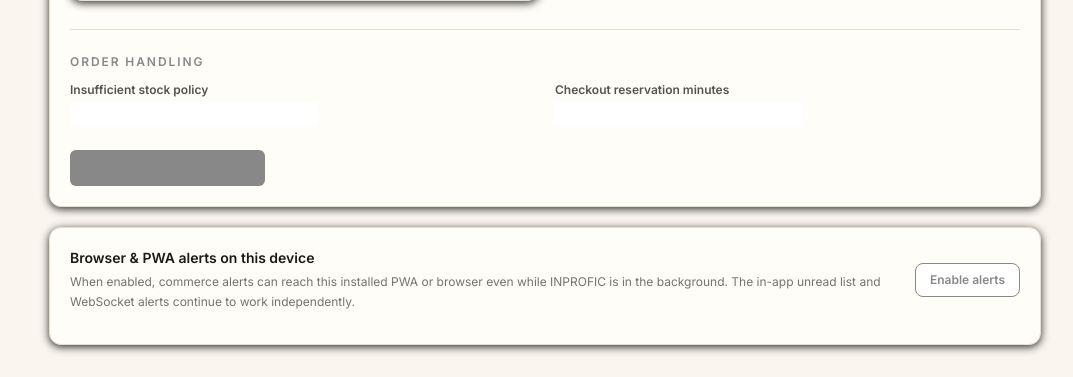
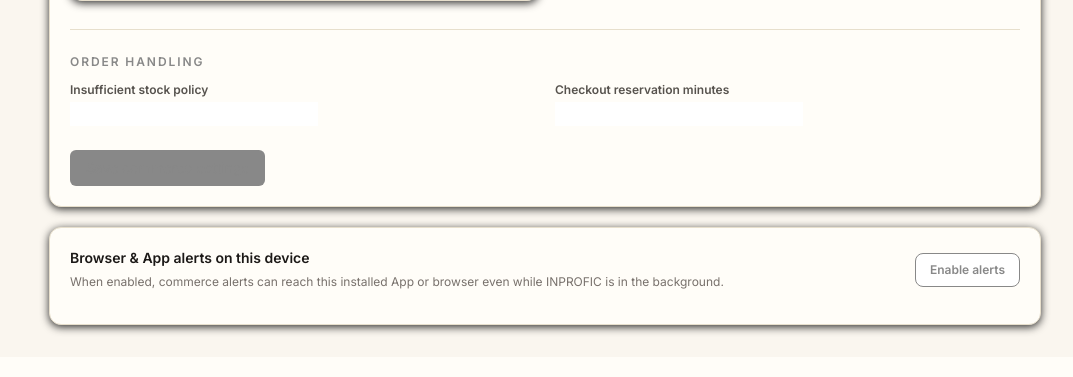
Before and after one commit to wunmijordan/StoreTrack, a Django app: template templates/commerce/settings.html in a window 1280 px wide. Shown: the part 1216-1593 px from the top of the page, without its empty margins (207-1280 px from the left). After the commit the page ends 1552 px from the top, so only its background shows below. Run offline with Django 5.2, Linux system fonts and the light colour scheme; the template is opened without the code that fills it: most values are stand-ins (such as "Sample title", 1, 10 or a date in 2020); form fields are guessed from the names that the template uses.

Commit message:
PWA Update

```diff
--- a/templates/commerce/settings.html
+++ b/templates/commerce/settings.html
@@ -76,8 +76,8 @@
        data-unsubscribe-url="{% url 'commerce_push_unsubscribe' %}">
     <div class="flex flex-col gap-3 sm:flex-row sm:items-center sm:justify-between">
       <div>
-        <h2 class="text-sm font-semibold text-stone-900">Browser & PWA alerts on this device</h2>
-        <p class="mt-1 text-xs leading-5 text-stone-500">When enabled, commerce alerts can reach this installed PWA or browser even while INPROFIC is in the background. The in-app unread list and WebSocket alerts continue to work independently.</p>
+        <h2 class="text-sm font-semibold text-stone-900">Browser & App alerts on this device</h2>
+        <p class="mt-1 text-xs leading-5 text-stone-500">When enabled, commerce alerts can reach this installed App or browser even while INPROFIC is in the background.</p>
       </div>
       <button type="button" id="enable-commerce-browser-alerts" class="shrink-0 rounded-lg border border-[#8f172d] bg-white px-3.5 py-2 text-xs font-semibold text-[#8f172d] hover:bg-rose-50">Enable alerts</button>
     </div>
```
